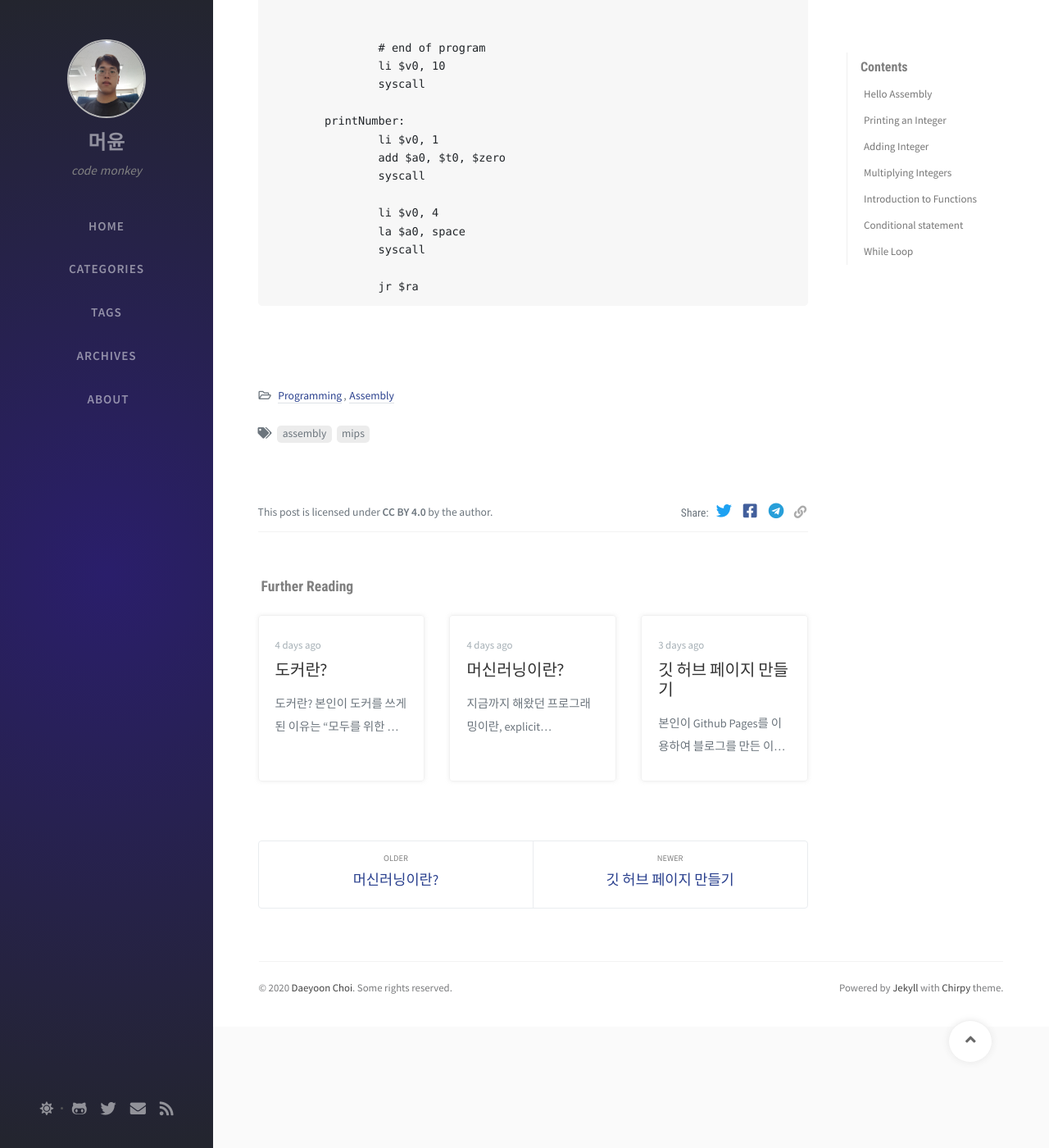
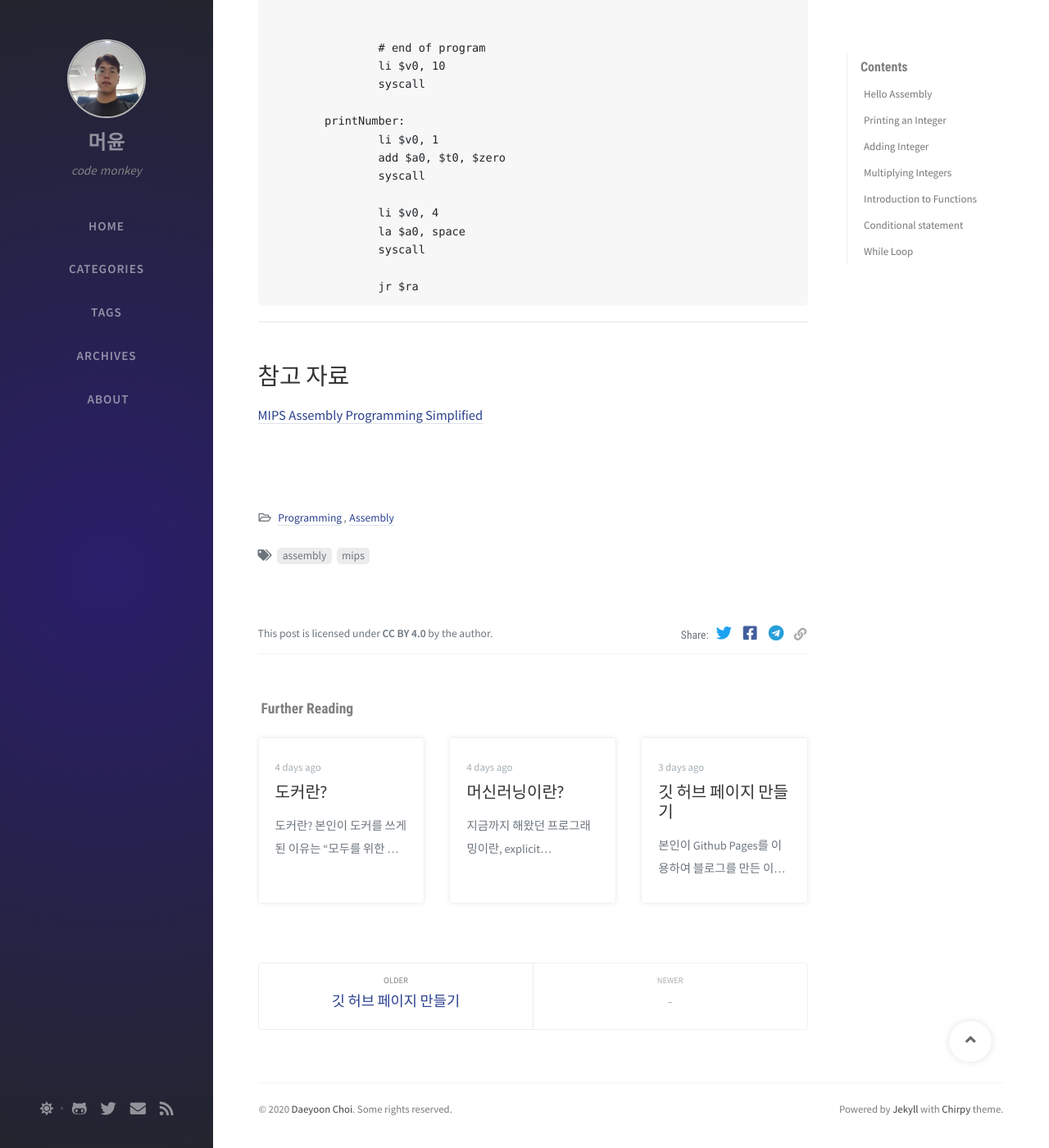
Before and after one commit to Yoon6/Yoon6.github.io, a Jekyll site: the page built from _posts/2020-10-05-assembly-mips.md, in a window 1280 px wide and 1400 px high, scrolled down 4463 px. Shown: the whole window at 82% size. Built offline with Jekyll 4.4.1, drawn with Linux system fonts in a browser that asks for light colours; nearby versions of some CDN libraries; comment, search, counter and statistics services are not loaded; some of the changed text lies outside the part shown.

Commit message:
edit MIPS-posting1

````diff
--- a/_posts/2020-10-05-assembly-mips.md
+++ b/_posts/2020-10-05-assembly-mips.md
@@ -211,3 +211,7 @@
 
 		jr $ra
 ```
+---
+
+# 참고 자료
+[MIPS Assembly Programming Simplified](https://www.youtube.com/playlist?list=PL5b07qlmA3P6zUdDf-o97ddfpvPFuNa5A)
````
Also changed, not shown: other parts of _posts/2020-10-05-assembly-mips.md (+1 -1 lines).
